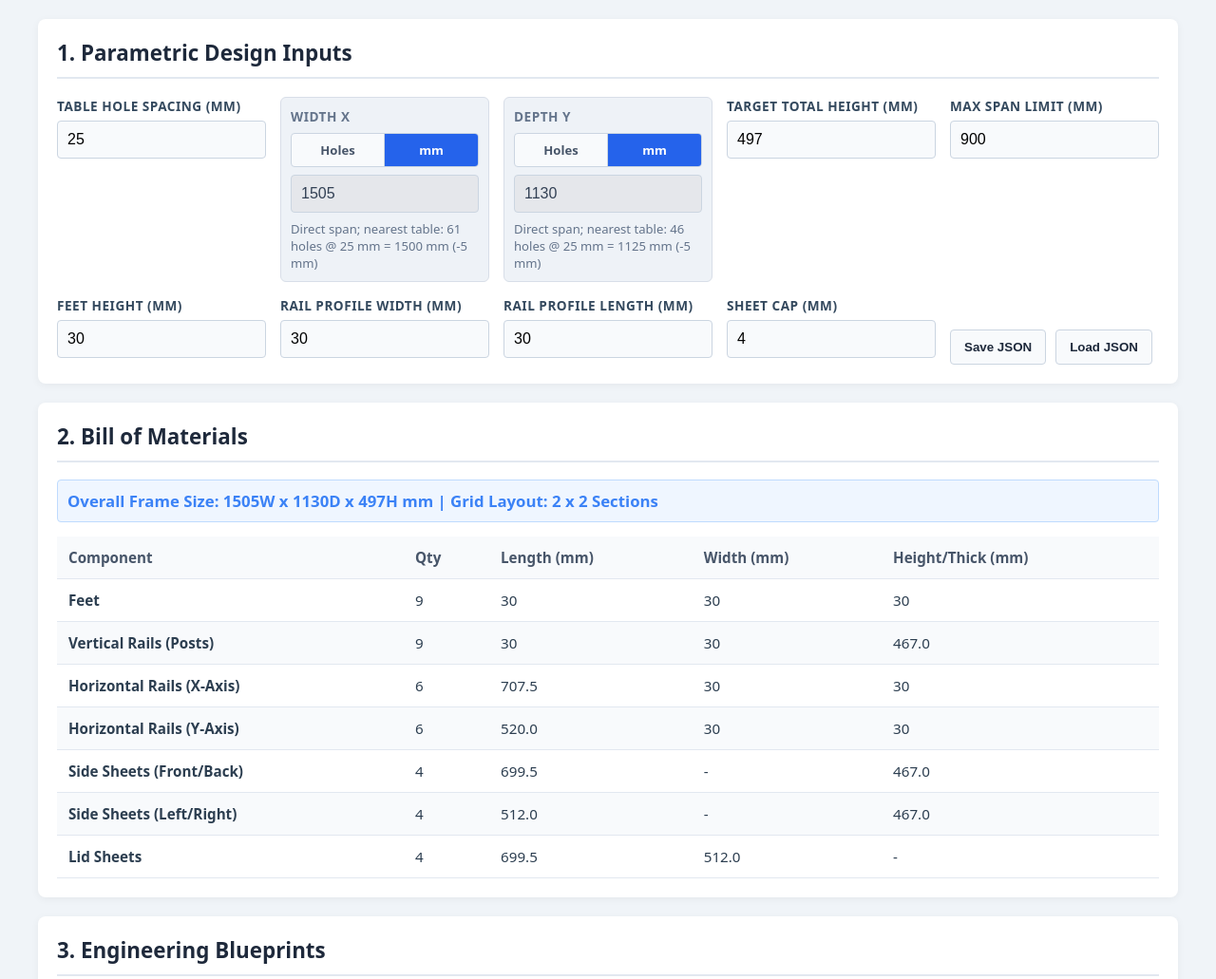
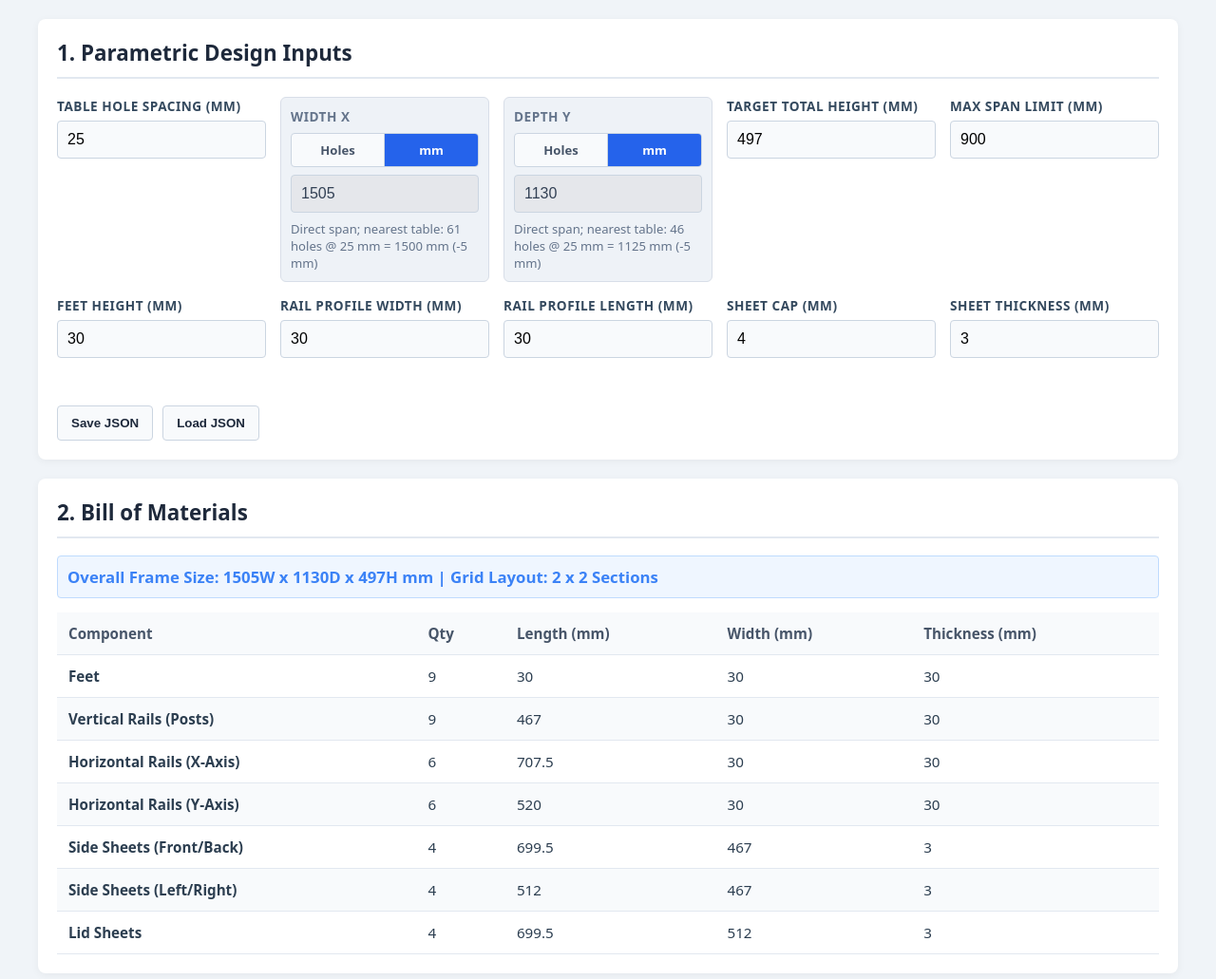
Before and after one commit to onitgnal/box-calculator, a plain HTML site: page Box_calculator.html in a window 1280 px wide. Shown: the top 1031 px of the page at 95% size. Drawn offline with nearby package versions, Linux system fonts and the light colour scheme; animation ran at ten frames a second.

Commit message:
width and hight fixed

```diff
--- a/Box_calculator.html
+++ b/Box_calculator.html
@@ -107,6 +107,10 @@
                 <label for="inpSheetCap">Sheet Cap (mm)</label>
                 <input type="number" step="0.1" min="0" id="inpSheetCap" value="4" oninput="calculateAndDraw()">
             </div>
+            <div>
+                <label for="inpSheetT">Sheet Thickness (mm)</label>
+                <input type="number" step="0.1" min="0" id="inpSheetT" value="3" oninput="calculateAndDraw()">
+            </div>
             <div class="parameter-actions">
                 <button type="button" onclick="saveParameters()">Save JSON</button>
                 <button type="button" onclick="openLoadDialog()">Load JSON</button>
@@ -127,7 +131,7 @@
                     <th>Qty</th>
                     <th>Length (mm)</th>
                     <th>Width (mm)</th>
-                    <th>Height/Thick (mm)</th>
+                    <th>Thickness (mm)</th>
                 </tr>
             </thead>
             <tbody id="bomBody"></tbody>
@@ -164,7 +168,7 @@
         import * as THREE from 'three';
         import { OrbitControls } from 'three/addons/controls/OrbitControls.js';
 
-        const PARAMETER_INPUTS = ['inpSpace', 'inpX', 'inpY', 'inpH', 'inpMax', 'inpFeet', 'inpRailW', 'inpRailL', 'inpSheetCap'];
+        const PARAMETER_INPUTS = ['inpSpace', 'inpX', 'inpY', 'inpH', 'inpMax', 'inpFeet', 'inpRailW', 'inpRailL', 'inpSheetCap', 'inpSheetT'];
         const axisModes = {
             x: 'mm',
             y: 'mm'
@@ -180,6 +184,24 @@
 
         function formatNumber(value) {
             return Number.isInteger(value) ? value.toFixed(0) : value.toFixed(1);
+        }
+
+        function getSortedDimensions(...dimensions) {
+            return dimensions
+                .map((dimension) => Math.max(Number(dimension) || 0, 0))
+                .sort((a, b) => b - a);
+        }
+
+        function formatDimensionCells(...dimensions) {
+            return getSortedDimensions(...dimensions)
+                .map((dimension) => `<td>${formatNumber(dimension)}</td>`)
+                .join('');
+        }
+
+        function formatPartDimensions(...dimensions) {
+            return getSortedDimensions(...dimensions)
+                .map(formatNumber)
+                .join(' x ');
         }
 
         function getClearRailLength(totalSpan, sectionCount, postFootprint) {
@@ -345,6 +367,7 @@
             const RAIL_W = Math.max(readNumber('inpRailW', 30), 0);
             const RAIL_L = Math.max(readNumber('inpRailL', 30), 0);
             const SHEET_CAP = Math.max(readNumber('inpSheetCap', 4), 0);
+            const SHEET_T = Math.max(readNumber('inpSheetT', 3), 0);
             const axisX = getAxisMeasurement('x', SPACE);
             const axisY = getAxisMeasurement('y', SPACE);
             const L = axisX.span;
@@ -368,6 +391,7 @@
                 RAIL_W,
                 RAIL_L,
                 SHEET_CAP,
+                SHEET_T,
                 axisX,
                 axisY,
                 L,
@@ -400,13 +424,13 @@
             const tbody = document.getElementById('bomBody');
 
             tbody.innerHTML = `
-                <tr><td><strong>Feet</strong></td><td>${qtyPosts}</td><td>${formatNumber(m.RAIL_L)}</td><td>${formatNumber(m.RAIL_W)}</td><td>${formatNumber(m.FEET)}</td></tr>
-                <tr><td><strong>Vertical Rails (Posts)</strong></td><td>${qtyPosts}</td><td>${formatNumber(m.RAIL_L)}</td><td>${formatNumber(m.RAIL_W)}</td><td>${m.postH.toFixed(1)}</td></tr>
-                <tr><td><strong>Horizontal Rails (X-Axis)</strong></td><td>${qtyHRailsL}</td><td>${m.railCutX.toFixed(1)}</td><td>${formatNumber(m.RAIL_W)}</td><td>${formatNumber(m.RAIL_L)}</td></tr>
-                <tr><td><strong>Horizontal Rails (Y-Axis)</strong></td><td>${qtyHRailsW}</td><td>${m.railCutY.toFixed(1)}</td><td>${formatNumber(m.RAIL_W)}</td><td>${formatNumber(m.RAIL_L)}</td></tr>
-                <tr><td><strong>Side Sheets (Front/Back)</strong></td><td>${m.divX * 2}</td><td>${m.sheetFrontLength.toFixed(1)}</td><td>-</td><td>${m.sheetHeight.toFixed(1)}</td></tr>
-                <tr><td><strong>Side Sheets (Left/Right)</strong></td><td>${m.divY * 2}</td><td>${m.sheetSideLength.toFixed(1)}</td><td>-</td><td>${m.sheetHeight.toFixed(1)}</td></tr>
-                <tr><td><strong>Lid Sheets</strong></td><td>${m.divX * m.divY}</td><td>${m.sheetFrontLength.toFixed(1)}</td><td>${m.sheetSideLength.toFixed(1)}</td><td>-</td></tr>
+                <tr><td><strong>Feet</strong></td><td>${qtyPosts}</td>${formatDimensionCells(m.RAIL_L, m.RAIL_W, m.FEET)}</tr>
+                <tr><td><strong>Vertical Rails (Posts)</strong></td><td>${qtyPosts}</td>${formatDimensionCells(m.RAIL_L, m.RAIL_W, m.postH)}</tr>
+                <tr><td><strong>Horizontal Rails (X-Axis)</strong></td><td>${qtyHRailsL}</td>${formatDimensionCells(m.railCutX, m.RAIL_W, m.RAIL_L)}</tr>
+                <tr><td><strong>Horizontal Rails (Y-Axis)</strong></td><td>${qtyHRailsW}</td>${formatDimensionCells(m.railCutY, m.RAIL_W, m.RAIL_L)}</tr>
+                <tr><td><strong>Side Sheets (Front/Back)</strong></td><td>${m.divX * 2}</td>${formatDimensionCells(m.sheetFrontLength, m.sheetHeight, m.SHEET_T)}</tr>
+                <tr><td><strong>Side Sheets (Left/Right)</strong></td><td>${m.divY * 2}</td>${formatDimensionCells(m.sheetSideLength, m.sheetHeight, m.SHEET_T)}</tr>
+                <tr><td><strong>Lid Sheets</strong></td><td>${m.divX * m.divY}</td>${formatDimensionCells(m.sheetFrontLength, m.sheetSideLength, m.SHEET_T)}</tr>
             `;
 
             renderTop('canvasTop', m);
@@ -611,7 +635,7 @@
             const mesh = new THREE.Mesh(geometry, material);
 
             mesh.position.set(center.x - m.L / 2, center.z - m.H / 2, center.y - m.W / 2);
-            mesh.userData.tooltip = `<strong>${name}</strong><br>${size.label || `${formatNumber(size.x)} x ${formatNumber(size.y)} x ${formatNumber(size.z)} mm`}`;
+            mesh.userData.tooltip = `<strong>${name}</strong><br>${size.label || `${formatPartDimensions(size.x, size.y, size.z)} mm`}`;
             mesh.userData.baseColor = color;
             group.add(mesh);
             parts.push(mesh);
@@ -626,7 +650,7 @@
 
             const postStepX = m.railCutX + m.RAIL_L;
             const postStepY = m.railCutY + m.RAIL_W;
-            const sheetT = Math.min(Math.max(Math.min(m.RAIL_L, m.RAIL_W) * 0.12, 2), 6);
+            const sheetT = m.SHEET_T;
 
             for (let i = 0; i <= m.divX; i++) {
                 for (let j = 0; j <= m.divY; j++) {
@@ -652,7 +676,7 @@
 
             for (let i = 0; i < m.divX; i++) {
                 const centerX = m.RAIL_L + i * postStepX + m.railCutX / 2;
-                const label = `${m.sheetFrontLength.toFixed(1)} x ${m.sheetHeight.toFixed(1)} mm, ${formatNumber(m.SHEET_CAP)} mm cap`;
+                const label = `${formatPartDimensions(m.sheetFrontLength, m.sheetHeight, m.SHEET_T)} mm, ${formatNumber(m.SHEET_CAP)} mm cap`;
 
                 addPart(group, parts, m, 'Side sheet front', { x: m.sheetFrontLength, y: sheetT, z: m.sheetHeight, label }, { x: centerX, y: m.RAIL_W / 2, z: m.FEET + m.sheetHeight / 2 }, 0x94a3b8, 0.45);
                 addPart(group, parts, m, 'Side sheet back', { x: m.sheetFrontLength, y: sheetT, z: m.sheetHeight, label }, { x: centerX, y: m.W - m.RAIL_W / 2, z: m.FEET + m.sheetHeight / 2 }, 0x94a3b8, 0.45);
@@ -660,7 +684,7 @@
 
             for (let j = 0; j < m.divY; j++) {
                 const centerY = m.RAIL_W + j * postStepY + m.railCutY / 2;
-                const label = `${m.sheetSideLength.toFixed(1)} x ${m.sheetHeight.toFixed(1)} mm, ${formatNumber(m.SHEET_CAP)} mm cap`;
+                const label = `${formatPartDimensions(m.sheetSideLength, m.sheetHeight, m.SHEET_T)} mm, ${formatNumber(m.SHEET_CAP)} mm cap`;
 
                 addPart(group, parts, m, 'Side sheet left', { x: sheetT, y: m.sheetSideLength, z: m.sheetHeight, label }, { x: m.RAIL_L / 2, y: centerY, z: m.FEET + m.sheetHeight / 2 }, 0xa8b3c2, 0.45);
                 addPart(group, parts, m, 'Side sheet right', { x: sheetT, y: m.sheetSideLength, z: m.sheetHeight, label }, { x: m.L - m.RAIL_L / 2, y: centerY, z: m.FEET + m.sheetHeight / 2 }, 0xa8b3c2, 0.45);
@@ -668,7 +692,7 @@
 
             for (let i = 0; i < m.divX; i++) {
                 for (let j = 0; j < m.divY; j++) {
-                    const label = `${m.sheetFrontLength.toFixed(1)} x ${m.sheetSideLength.toFixed(1)} mm, ${formatNumber(m.SHEET_CAP)} mm cap`;
+                    const label = `${formatPartDimensions(m.sheetFrontLength, m.sheetSideLength, m.SHEET_T)} mm, ${formatNumber(m.SHEET_CAP)} mm cap`;
                     addPart(group, parts, m, 'Lid sheet', { x: m.sheetFrontLength, y: m.sheetSideLength, z: sheetT, label }, { x: m.RAIL_L + i * postStepX + m.railCutX / 2, y: m.RAIL_W + j * postStepY + m.railCutY / 2, z: m.H + sheetT / 2 }, 0xcbd5e1, 0.55);
                 }
             }
```
Also changed, not shown: 1 other file.
